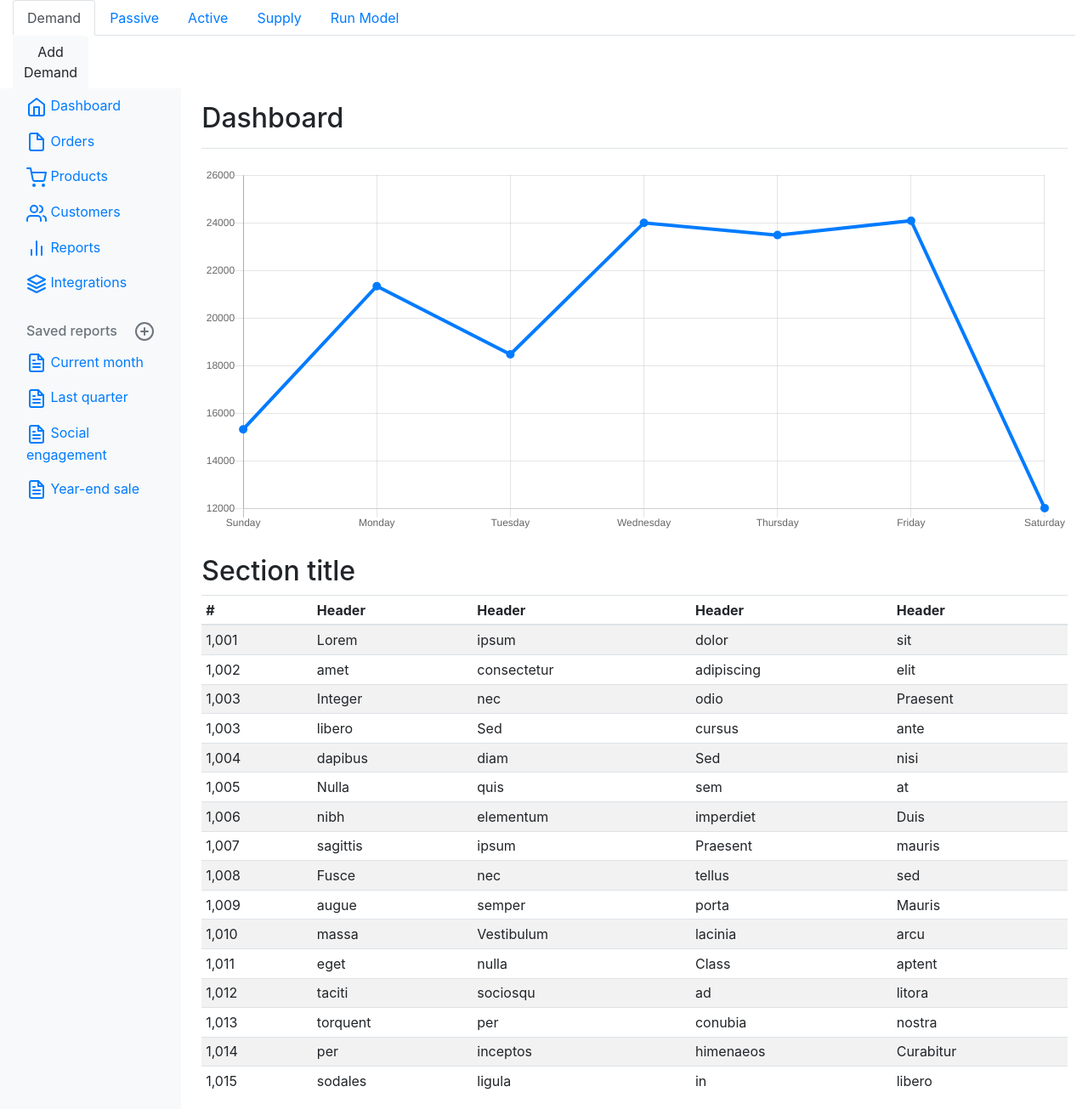
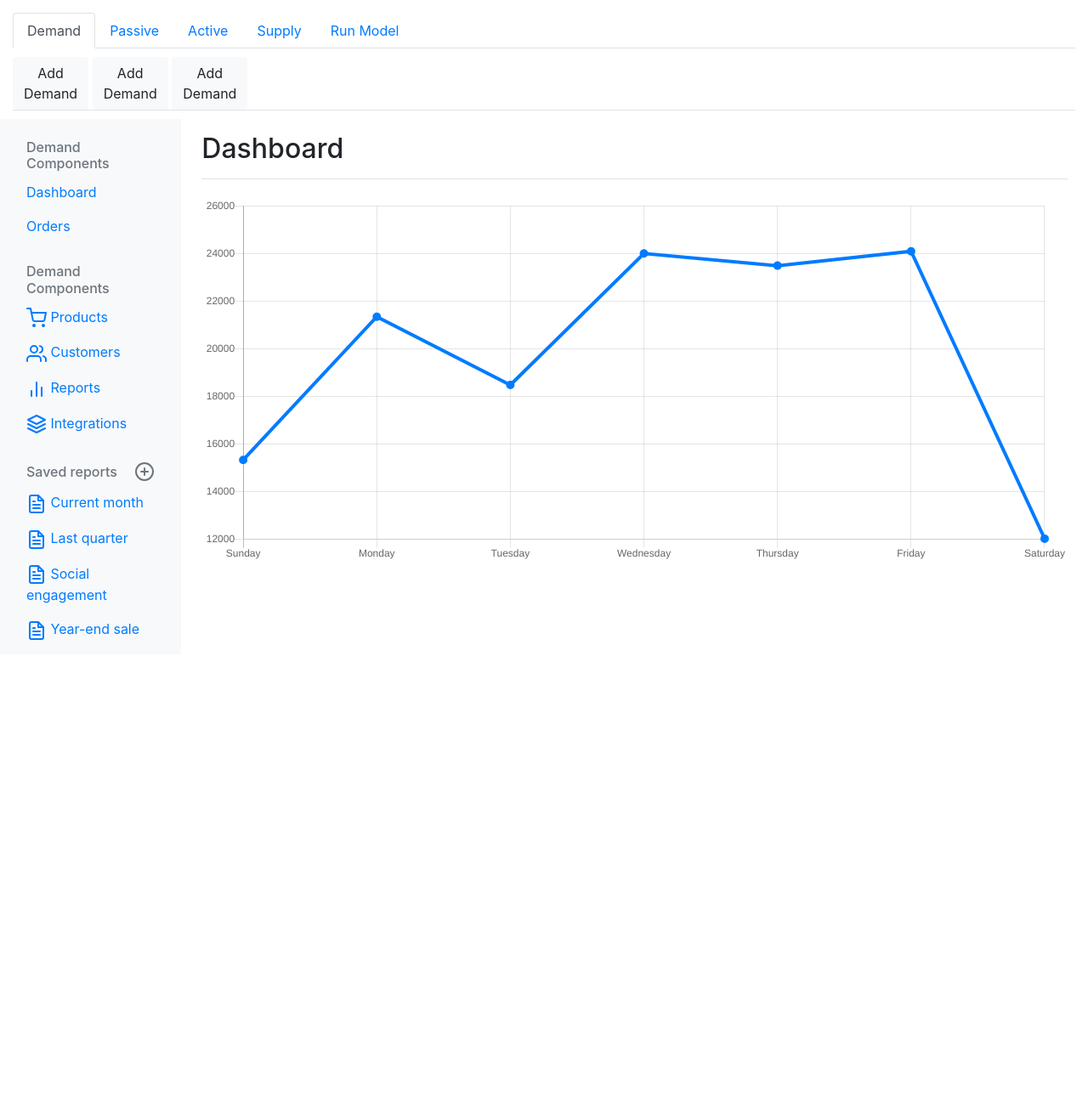
Before and after one commit to bdjos/my-website, a Django app: page /optimizer/ in a window 1280 px wide. Shown: the whole page at 85% size. After the commit the page ends 753 px from the top, so only its background shows below. Run offline with Django 3.2, Linux system fonts and the light colour scheme; some libraries are stand-ins or nearby versions.

Commit message:
Updating optimizer layout

```diff
--- a/optimizer/static/css/dashboard.css
+++ b/optimizer/static/css/dashboard.css
@@ -36,6 +36,11 @@
     position: -webkit-sticky;
     position: sticky;
   }
+}
+
+.nav-link:link{
+  color: #fb3f00;
+  text-decoration: none;
 }
 
 .sidebar .nav-link {
--- a/optimizer/templates/optimizer/index.html
+++ b/optimizer/templates/optimizer/index.html
@@ -8,8 +8,9 @@
     {% load staticfiles %}
     <link rel="icon" href="../../../../favicon.ico">
 
-    <title>Microgrid optimizer</title>
+    <title>Microgrid Optimizer</title>
 
+    <script type="text/javascript" src="{% static 'js/bootstrap.js' %}""></script>
     <!-- Bootstrap core CSS -->
     <link href="{% static 'css/bootstrap.min.css' %}" rel="stylesheet">
 
@@ -18,11 +19,10 @@
   </head>
 
   <body>
-
-    <div class="container-fluid">
+    <div class="container-fluid" style="margin-top:15px">
       <ul class="nav nav-tabs" id="myTab" role="tablist">
         <li class="nav-item">
-          <a class="nav-link active" id="demand-tab" data-toggle="tab" href="#demand" role="tab" aria-controls="demand" aria-selected="true">Demand</a>
+          <a class="nav-link active" id="demand-tab" data-toggle="tab" href="#demand" role="tab" aria-controls="demand" aria-selected="false">Demand</a>
         </li>
         <li class="nav-item">
           <a class="nav-link" id="profile-tab" data-toggle="tab" href="#passive" role="tab" aria-controls="profile" aria-selected="false">Passive</a>
@@ -37,8 +37,10 @@
           <a class="nav-link" id="contact-tab" data-toggle="tab" href="#runmodel" role="tab" aria-controls="contact" aria-selected="false">Run Model</a>
         </li>
       </ul>
-      <div class="tab-content" id="myTabContent">
+      <div class="tab-content border-bottom" id="myTabContent" style="margin-top:10px;">
         <div class="tab-pane fade show active" id="home" role="tabpanel" aria-labelledby="home-tab">
+          <a class="btn btn-light" href="#" role="button">Add <br> Demand</a>
+          <a class="btn btn-light" href="#" role="button">Add <br> Demand</a>
           <a class="btn btn-light" href="#" role="button">Add <br> Demand</a>
         </div>
         <div class="tab-pane fade" id="profile" role="tabpanel" aria-labelledby="profile-tab">
@@ -51,22 +53,26 @@
         <div class="tab-pane fade" id="contact" role="tabpanel" aria-labelledby="contact-tab">...</div>
         <div class="tab-pane fade" id="contact" role="tabpanel" aria-labelledby="contact-tab">...</div>
       </div>
-      <div class="row">
+      <div class="row" style="margin-top:10px">
         <nav class="col-md-2 d-none d-md-block bg-light sidebar">
           <div class="sidebar-sticky">
+            <h6 class="sidebar-heading d-flex justify-content-between align-items-center px-3 mt-4 mb-1 text-muted">
+              <span>Demand Components</span>
+            </h6>
             <ul class="nav flex-column">
               <li class="nav-item">
                 <a class="nav-link active" href="#">
-                  <span data-feather="home"></span>
                   Dashboard <span class="sr-only">(current)</span>
                 </a>
               </li>
               <li class="nav-item">
                 <a class="nav-link" href="#">
-                  <span data-feather="file"></span>
                   Orders
                 </a>
               </li>
+              <h6 class="sidebar-heading d-flex justify-content-between align-items-center px-3 mt-4 mb-1 text-muted">
+                <span>Demand Components</span>
+              </h6>
               <li class="nav-item">
                 <a class="nav-link" href="#">
                   <span data-feather="shopping-cart"></span>
@@ -135,133 +141,6 @@
 
           <canvas class="my-4 w-100" id="myChart" width="900" height="380"></canvas>
 
-          <h2>Section title</h2>
-          <div class="table-responsive">
-            <table class="table table-striped table-sm">
-              <thead>
-                <tr>
-                  <th>#</th>
-                  <th>Header</th>
-                  <th>Header</th>
-                  <th>Header</th>
-                  <th>Header</th>
-                </tr>
-              </thead>
-              <tbody>
-                <tr>
-                  <td>1,001</td>
-                  <td>Lorem</td>
-                  <td>ipsum</td>
-                  <td>dolor</td>
-                  <td>sit</td>
-                </tr>
-                <tr>
-                  <td>1,002</td>
-                  <td>amet</td>
-                  <td>consectetur</td>
-                  <td>adipiscing</td>
-                  <td>elit</td>
-                </tr>
-                <tr>
-                  <td>1,003</td>
-                  <td>Integer</td>
-                  <td>nec</td>
-                  <td>odio</td>
-                  <td>Praesent</td>
-                </tr>
-                <tr>
-                  <td>1,003</td>
-                  <td>libero</td>
-                  <td>Sed</td>
-                  <td>cursus</td>
-                  <td>ante</td>
-                </tr>
-                <tr>
-                  <td>1,004</td>
-                  <td>dapibus</td>
-                  <td>diam</td>
-                  <td>Sed</td>
-                  <td>nisi</td>
-                </tr>
-                <tr>
-                  <td>1,005</td>
-                  <td>Nulla</td>
-                  <td>quis</td>
-                  <td>sem</td>
-                  <td>at</td>
-                </tr>
-                <tr>
-                  <td>1,006</td>
-                  <td>nibh</td>
-                  <td>elementum</td>
-                  <td>imperdiet</td>
-                  <td>Duis</td>
-                </tr>
-                <tr>
-                  <td>1,007</td>
-                  <td>sagittis</td>
-                  <td>ipsum</td>
-                  <td>Praesent</td>
-                  <td>mauris</td>
-                </tr>
-                <tr>
-                  <td>1,008</td>
-                  <td>Fusce</td>
-                  <td>nec</td>
-                  <td>tellus</td>
-                  <td>sed</td>
-                </tr>
-                <tr>
-                  <td>1,009</td>
-                  <td>augue</td>
-                  <td>semper</td>
-                  <td>porta</td>
-                  <td>Mauris</td>
-                </tr>
-                <tr>
-                  <td>1,010</td>
-                  <td>massa</td>
-                  <td>Vestibulum</td>
-                  <td>lacinia</td>
-                  <td>arcu</td>
-                </tr>
-                <tr>
-                  <td>1,011</td>
-                  <td>eget</td>
-                  <td>nulla</td>
-                  <td>Class</td>
-                  <td>aptent</td>
-                </tr>
-                <tr>
-                  <td>1,012</td>
-                  <td>taciti</td>
-                  <td>sociosqu</td>
-                  <td>ad</td>
-                  <td>litora</td>
-                </tr>
-                <tr>
-                  <td>1,013</td>
-                  <td>torquent</td>
-                  <td>per</td>
-                  <td>conubia</td>
-                  <td>nostra</td>
-                </tr>
-                <tr>
-                  <td>1,014</td>
-                  <td>per</td>
-                  <td>inceptos</td>
-                  <td>himenaeos</td>
-                  <td>Curabitur</td>
-                </tr>
-                <tr>
-                  <td>1,015</td>
-                  <td>sodales</td>
-                  <td>ligula</td>
-                  <td>in</td>
-                  <td>libero</td>
-                </tr>
-              </tbody>
-            </table>
           </div>
         </main>
       </div>
```
